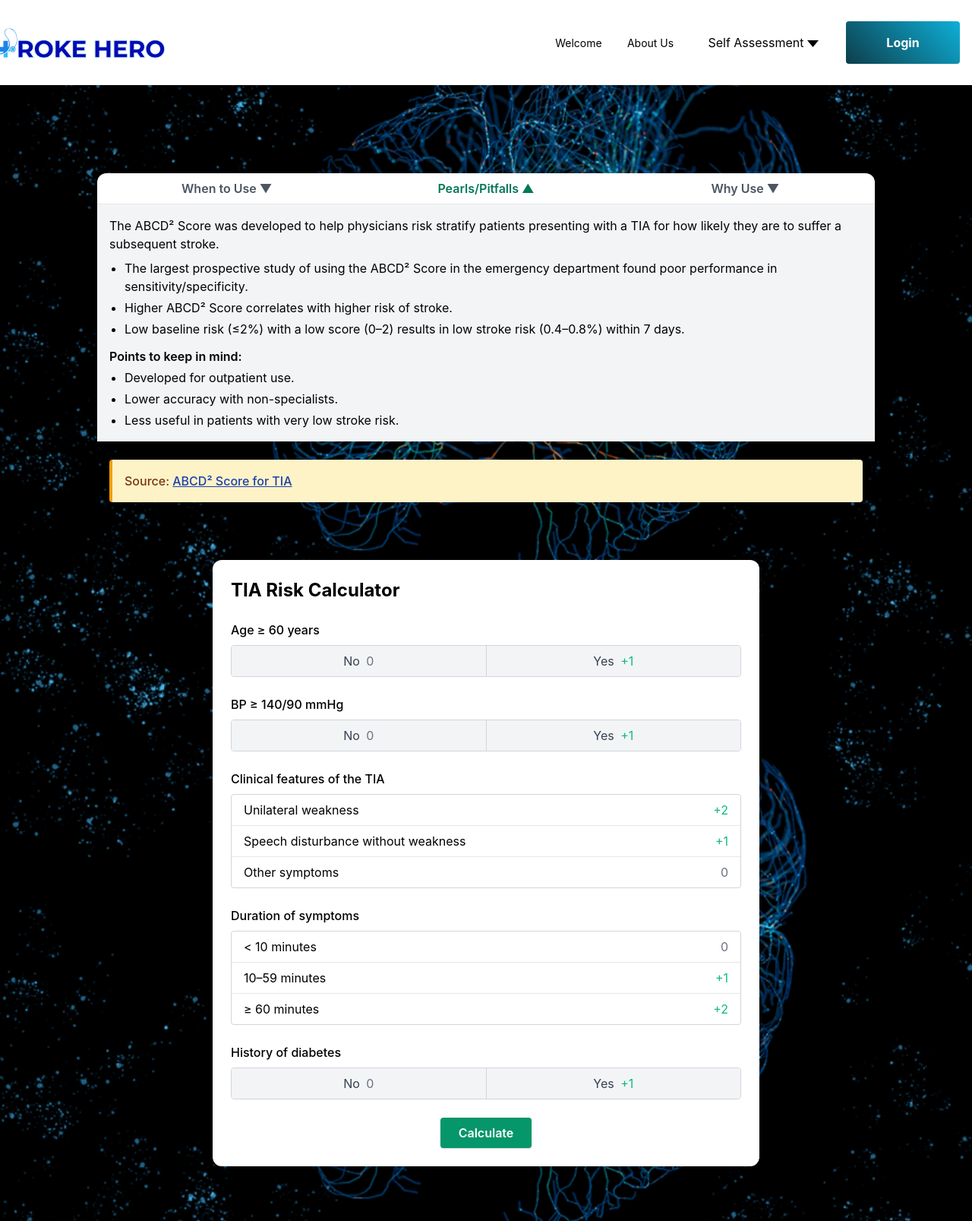
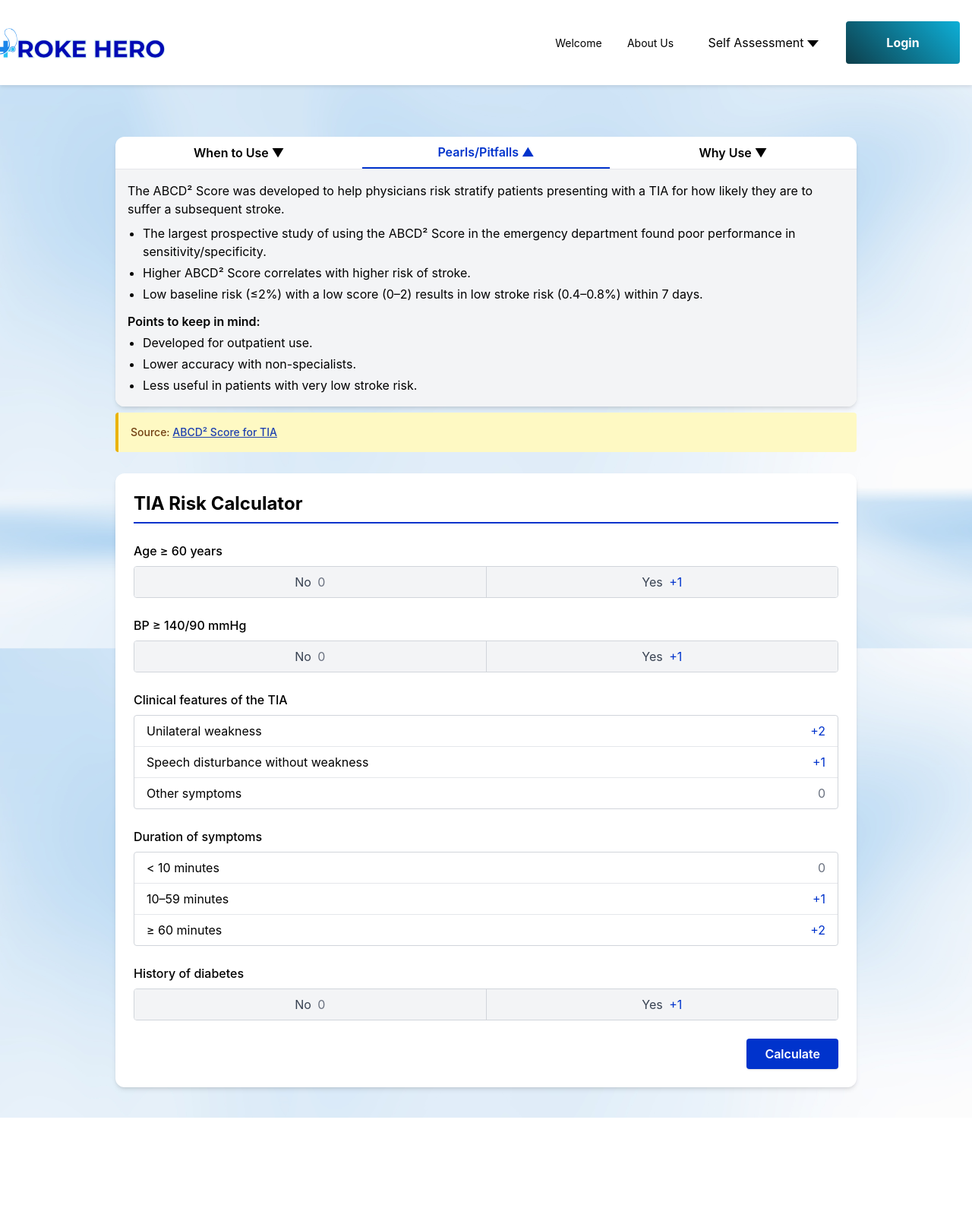
Before and after one commit to Zfeng0207/FIT3199-FYP, a Flask app: page /abcd2_tia in a window 1280 px wide. Shown: the whole page at 76% size. After the commit the page ends 1471 px from the top, so only its background shows below. Run offline with Flask 3, Linux system fonts and the light colour scheme; some libraries are stand-ins or nearby versions.

Commit message:
added darin html changes

```diff
--- a/src/templates/abcd2_tia.html
+++ b/src/templates/abcd2_tia.html
@@ -1,22 +1,33 @@
 <!DOCTYPE html>
 <html lang="en">
+
 <head>
   <meta charset="UTF-8" />
   <meta name="viewport" content="width=device-width, initial-scale=1.0" />
   <title>Cardiovascular Risk Assessment</title>
 
   <!-- 1) Tailwind CSS (load first to scope Reset here) -->
-  <link href="https://cdn.jsdelivr.net/npm/tailwindcss@2.2.19/dist/tailwind.min.css" rel="stylesheet" />
+  <script src="https://cdn.tailwindcss.com"></script>
 
   <link rel="stylesheet" href="{{ url_for('static', filename='css/navigation_bar_style.css') }}" />
   <link rel="stylesheet" href="{{ url_for('static', filename='css/about_us_style.css') }}" />
 
   <style>
+    body {
+      background-image: url("{{ url_for('static', filename='images/skyblue.jpeg') }}");
+      background-size: cover;
+      background-repeat: no-repeat;
+      background-position: center;
+      background-attachment: fixed;
+    }
+
     /* 1) container only shrinks in width, but stays the same height as the nav */
     #cs-navigation .cs-logo {
-      width: auto     !important;
-      height: 4.0625rem !important; /* back to the default desktop height */
-      overflow: visible;            /* let your hero-text spill out if you’re using negative margins */
+      width: auto !important;
+      height: 4.0625rem !important;
+      /* back to the default desktop height */
+      overflow: visible;
+      /* let your hero-text spill out if you’re using negative margins */
       transform: translateX(-65px) !important;
     }
 
@@ -30,17 +41,25 @@
     /* 2) Desktop: make the submenu absolute, vertical, and add gap */
     @media only screen and (min-width: 64rem) {
       #cs-navigation .cs-dropdown {
-        position: relative; /* ensure absolute child is positioned off the li */
+        position: relative;
+        /* ensure absolute child is positioned off the li */
       }
+
       #cs-navigation .cs-dropdown .cs-drop-ul {
-        position: absolute !important; /* take it out of the document flow */
-        top: 100% !important;          /* sit directly below the menu item */
+        position: absolute !important;
+        /* take it out of the document flow */
+        top: 100% !important;
+        /* sit directly below the menu item */
         left: 0 !important;
-        display: flex !important;       /* flex‑column gives us true gaps */
+        display: flex !important;
+        /* flex‑column gives us true gaps */
         flex-direction: column !important;
-        gap: 1rem !important;           /* increase vertical space between links */
-        padding: 0.2rem 0 !important;   /* optional breathing room above/below */
-        margin: 0 !important;           /* reset any built‑in margins */
+        gap: 1rem !important;
+        /* increase vertical space between links */
+        padding: 0.2rem 0 !important;
+        /* optional breathing room above/below */
+        margin: 0 !important;
+        /* reset any built‑in margins */
       }
     }
 
@@ -68,8 +87,8 @@
   <header id="cs-navigation" class="fixed top-0 left-0 w-full z-50 bg-white shadow-md">
     <div class="cs-container">
       <a href="{{ url_for('home') }}" class="cs-logo" aria-label="back to home">
-        <!-- larger logo via utility classes -->
-        <img src="{{ url_for('static', filename='images/stroke_hero_text.svg') }}" class="hero-text" alt="Stroke Hero Logo" decoding="async"/>
+        <img src="{{ url_for('static', filename='images/stroke_hero_text.svg') }}" class="hero-text"
+          alt="Stroke Hero Logo" decoding="async" />
       </a>
       <nav class="cs-nav" role="navigation">
         <button class="cs-toggle" aria-label="mobile menu toggle">
@@ -87,28 +106,24 @@
             {% endif %}
             <li class="cs-li"><a href="{{ url_for('about_us_routing') }}" class="cs-li-link">About Us</a></li>
             {% if user %}
-            <li class="cs-li"><a href="{{ url_for('stroke_prediction_routing') }}" class="cs-li-link">Stroke Prediction</a></li>
+            <li class="cs-li"><a href="{{ url_for('stroke_prediction_routing') }}" class="cs-li-link">Stroke
+                Prediction</a></li>
             {% endif %}
             <li class="cs-li cs-dropdown">
-              <!-- top‐level link stays as your Self Assessment page -->
-              <a href="{{ url_for('self_assesment_routing') }}"
-                 class="cs-li-link cs-drop-link">
+              <a href="{{ url_for('self_assesment_routing') }}" class="cs-li-link cs-drop-link">
                 Self Assessment
                 <svg class="cs-drop-icon" viewBox="0 0 10 6" aria-hidden="true">
-                  <path d="M0 0l5 6 5-6z" fill="currentColor"/>
+                  <path d="M0 0l5 6 5-6z" fill="currentColor" />
                 </svg>
               </a>
-
               <ul class="cs-drop-ul">
                 <li class="cs-drop-li">
-                  <a href="{{ url_for('self_assesment_routing') }}"
-                     class="cs-li-link">
+                  <a href="{{ url_for('self_assesment_routing') }}" class="cs-li-link">
                     ASCVD Risk Estimator
                   </a>
                 </li>
                 <li class="cs-drop-li">
-                  <a href="{{ url_for('self_assesment_routing') }}"
-                     class="cs-li-link">
+                  <a href="{{ url_for('abcd2_tia_routing') }}" class="cs-li-link">
                     ABCD² Score for TIA
                   </a>
                 </li>
@@ -118,26 +133,31 @@
         </div>
       </nav>
       {% if user %}
-      <a href="{{ url_for('logout') }}" class="cs-button-solid cs-nav-button" style="background: linear-gradient(45deg, #0d3e4b, #0eafd7);">Logout</a>
+      <a href="{{ url_for('logout') }}" class="cs-button-solid cs-nav-button"
+        style="background: linear-gradient(45deg, #0d3e4b, #0eafd7);">Logout</a>
       {% else %}
-      <a href="{{ url_for('login') }}" class="cs-button-solid cs-nav-button" style="background: linear-gradient(45deg, #0d3e4b, #0eafd7);">Login</a>
+      <a href="{{ url_for('login') }}" class="cs-button-solid cs-nav-button"
+        style="background: linear-gradient(45deg, #0d3e4b, #0eafd7);">Login</a>
       {% endif %}
     </div>
   </header>
 
   <!-- Spacer below fixed navbar -->
-  <div class="h-32"></div>
+  <div class="h-20"></div>
 
-  <section class="max-w-5xl mx-auto mb-6">
-    <div class="bg-white rounded-t-xl shadow-md overflow-hidden">
+  <section class="max-w-5xl mx-auto px-6 mt-0 mb-2">
+    <div class="bg-white rounded-xl shadow-md overflow-hidden">
       <div class="flex border-b">
-        <button onclick="selectTab('when')" id="tab-when" class="flex-1 py-2 px-4 text-center font-semibold text-gray-600 flex items-center justify-center gap-1">
+        <button onclick="selectTab('when')" id="tab-when"
+          class="flex-1 py-2 px-4 text-center font-semibold text-[#0033cc] flex items-center justify-center gap-1">
           When to Use <span id="arrow-when">▼</span>
         </button>
-        <button onclick="selectTab('pearls')" id="tab-pearls" class="flex-1 py-2 px-4 text-center font-semibold text-gray-600 flex items-center justify-center gap-1">
+        <button onclick="selectTab('pearls')" id="tab-pearls"
+          class="flex-1 py-2 px-4 text-center font-semibold text-[#0033cc] flex items-center justify-center gap-1">
           Pearls/Pitfalls <span id="arrow-pearls">▼</span>
         </button>
-        <button onclick="selectTab('why')" id="tab-why" class="flex-1 py-2 px-4 text-center font-semibold text-gray-600 flex items-center justify-center gap-1">
+        <button onclick="selectTab('why')" id="tab-why"
+          class="flex-1 py-2 px-4 text-center font-semibold text-[#0033cc] flex items-center justify-center gap-1">
           Why Use <span id="arrow-why">▼</span>
         </button>
       </div>
@@ -146,9 +166,11 @@
         The ABCD² Score can help physicians risk stratify stroke in patients presenting with a TIA.
       </div>
       <div id="info-pearls" class="bg-gray-100 p-4 hidden">
-        <p>The ABCD² Score was developed to help physicians risk stratify patients presenting with a TIA for how likely they are to suffer a subsequent stroke.</p>
+        <p>The ABCD² Score was developed to help physicians risk stratify patients presenting with a TIA for how likely
+          they are to suffer a subsequent stroke.</p>
         <ul class="list-disc ml-5 mt-2 space-y-1">
-          <li>The largest prospective study of using the ABCD² Score in the emergency department found poor performance in sensitivity/specificity.</li>
+          <li>The largest prospective study of using the ABCD² Score in the emergency department found poor performance
+            in sensitivity/specificity.</li>
           <li>Higher ABCD² Score correlates with higher risk of stroke.</li>
           <li>Low baseline risk (≤2%) with a low score (0–2) results in low stroke risk (0.4–0.8%) within 7 days.</li>
         </ul>
@@ -169,12 +191,11 @@
   </section>
 
   <!-- Source Reference Box -->
-  <div class="max-w-5xl mx-auto mt-2 mb-6 px-4">
-    <div class="bg-yellow-100 border-l-4 border-yellow-500 text-yellow-900 p-4 rounded">
+  <div class="max-w-5xl mx-auto px-6 mt-0 mb-2">
+    <div class="bg-yellow-100 border-l-4 border-yellow-500 text-yellow-900 p-4 rounded text-sm">
       <p class="font-medium">
         Source:
-        <a href="https://www.mdcalc.com/calc/357/abcd2-score-tia#pearls-pitfalls"
-          target="_blank"
+        <a href="https://www.mdcalc.com/calc/357/abcd2-score-tia#pearls-pitfalls" target="_blank" target="_blank"
           class="underline text-blue-800 hover:text-blue-600">
           ABCD² Score for TIA
         </a>
@@ -186,27 +207,24 @@
   <div class="h-5"></div>
 
   <!-- ============================================ -->
-  <!--             Risk Estimator Form             -->
+  <!--             Risk Estimator Form              -->
   <!-- ============================================ -->
-  <section class="max-w-3xl mx-auto mb-10 space-y-6">
-    <main class="px-6 py-8">
-      <div class="max-w-4xl mx-auto bg-white p-6 rounded-xl shadow-md">
-        <h1 class="text-2xl font-bold mb-6">TIA Risk Calculator</h1>
+  <section class="max-w-5xl mx-auto px-6 mt-0 mb-10">
+    <div class="bg-white w-auto p-6 rounded-xl shadow-md">
+      <h1 class="text-2xl font-bold mb-2">TIA Risk Calculator</h1>
+      <hr class="mb-6 border-t-2 border-[#0033cc]" />
 
       <div class="space-y-6">
         <!-- Age ≥60 years -->
         <div>
           <div class="font-medium mb-2">Age ≥ 60 years</div>
           <div class="flex rounded overflow-hidden border border-gray-300">
-              <button id="age0"
-                onclick="setScore('age', 0)"
-                class="flex-1 py-2 px-4 bg-gray-100 text-gray-700 border-r border-gray-300 outline-none focus:outline-none">
+            <button id="age0" onclick="setScore('age', 0)"
+              class="flex-1 py-2 px-4 bg-gray-100 text-gray-700 border-r border-gray-300">
               No <span class="ml-1 text-gray-500">0</span>
             </button>
-              <button id="age1"
-                onclick="setScore('age', 1)"
-                class="flex-1 py-2 px-4 bg-gray-100 text-gray-700 outline-none focus:outline-none">
-                Yes <span class="ml-1 text-green-500">+1</span>
+            <button id="age1" onclick="setScore('age', 1)" class="flex-1 py-2 px-4 bg-gray-100 text-gray-700">
+              Yes <span class="ml-1 text-[#0033cc]">+1</span>
             </button>
           </div>
         </div>
@@ -215,15 +233,12 @@
         <div>
           <div class="font-medium mb-2">BP ≥ 140/90 mmHg</div>
           <div class="flex rounded overflow-hidden border border-gray-300">
-              <button id="bp0"
-                onclick="setScore('bp', 0)"
-                class="flex-1 py-2 px-4 bg-gray-100 text-gray-700 border-r border-gray-300 outline-none focus:outline-none">
+            <button id="bp0" onclick="setScore('bp', 0)"
+              class="flex-1 py-2 px-4 bg-gray-100 text-gray-700 border-r border-gray-300">
               No <span class="ml-1 text-gray-500">0</span>
             </button>
-              <button id="bp1"
-                onclick="setScore('bp', 1)"
-                class="flex-1 py-2 px-4 bg-gray-100 text-gray-700 outline-none focus:outline-none">
-                Yes <span class="ml-1 text-green-500">+1</span>
+            <button id="bp1" onclick="setScore('bp', 1)" class="flex-1 py-2 px-4 bg-gray-100 text-gray-700">
+              Yes <span class="ml-1 text-[#0033cc]">+1</span>
             </button>
           </div>
         </div>
@@ -232,21 +247,15 @@
         <div>
           <div class="font-medium mb-2">Clinical features of the TIA</div>
           <div class="bg-white rounded border border-gray-300 divide-y divide-gray-200">
-              <button id="features2"
-                onclick="setScore('features', 2)"
-                class="w-full flex justify-between py-2 px-4 outline-none focus:outline-none">
+            <button id="features2" onclick="setScore('features', 2)" class="w-full flex justify-between py-2 px-4">
               <span>Unilateral weakness</span>
-                <span class="text-green-500">+2</span>
+              <span class="text-[#0033cc]">+2</span>
             </button>
-              <button id="features1"
-                onclick="setScore('features', 1)"
-                class="w-full flex justify-between py-2 px-4 outline-none focus:outline-none">
+            <button id="features1" onclick="setScore('features', 1)" class="w-full flex justify-between py-2 px-4">
               <span>Speech disturbance without weakness</span>
-                <span class="text-green-500">+1</span>
+              <span class="text-[#0033cc]">+1</span>
             </button>
-              <button id="features0"
-                onclick="setScore('features', 0)"
-                class="w-full flex justify-between py-2 px-4 outline-none focus:outline-none">
+            <button id="features0" onclick="setScore('features', 0)" class="w-full flex justify-between py-2 px-4">
               <span>Other symptoms</span>
               <span class="text-gray-500">0</span>
             </button>
@@ -257,23 +266,17 @@
         <div>
           <div class="font-medium mb-2">Duration of symptoms</div>
           <div class="bg-white rounded border border-gray-300 divide-y divide-gray-200">
-              <button id="duration0"
-                onclick="setScore('duration', 0)"
-                class="w-full flex justify-between py-2 px-4 outline-none focus:outline-none">
+            <button id="duration0" onclick="setScore('duration', 0)" class="w-full flex justify-between py-2 px-4">
               <span>&lt; 10 minutes</span>
               <span class="text-gray-500">0</span>
             </button>
-              <button id="duration1"
-                onclick="setScore('duration', 1)"
-                class="w-full flex justify-between py-2 px-4 outline-none focus:outline-none">
+            <button id="duration1" onclick="setScore('duration', 1)" class="w-full flex justify-between py-2 px-4">
               <span>10–59 minutes</span>
-                <span class="text-green-500">+1</span>
+              <span class="text-[#0033cc]">+1</span>
             </button>
-              <button id="duration2"
-                onclick="setScore('duration', 2)"
-                class="w-full flex justify-between py-2 px-4 outline-none focus:outline-none">
+            <button id="duration2" onclick="setScore('duration', 2)" class="w-full flex justify-between py-2 px-4">
               <span>≥ 60 minutes</span>
-                <span class="text-green-500">+2</span>
+              <span class="text-[#0033cc]">+2</span>
             </button>
           </div>
         </div>
@@ -282,36 +285,30 @@
         <div>
           <div class="font-medium mb-2">History of diabetes</div>
           <div class="flex rounded overflow-hidden border border-gray-300">
-              <button id="diabetes0"
-                onclick="setScore('diabetes', 0)"
-                class="flex-1 py-2 px-4 bg-gray-100 text-gray-700 border-r border-gray-300 outline-none focus:outline-none">
+            <button id="diabetes0" onclick="setScore('diabetes', 0)"
+              class="flex-1 py-2 px-4 bg-gray-100 text-gray-700 border-r border-gray-300">
               No <span class="ml-1 text-gray-500">0</span>
             </button>
-              <button id="diabetes1"
-                onclick="setScore('diabetes', 1)"
-                class="flex-1 py-2 px-4 bg-gray-100 text-gray-700 outline-none focus:outline-none">
-                Yes <span class="ml-1 text-green-500">+1</span>
+            <button id="diabetes1" onclick="setScore('diabetes', 1)" class="flex-1 py-2 px-4 bg-gray-100 text-gray-700">
+              Yes <span class="ml-1 text-[#0033cc]">+1</span>
             </button>
           </div>
         </div>
-        </div>
 
-        <!-- Calculate -->
-        <div class="mt-6 text-center">
+        <!-- Calculate Button -->
+        <div class="mt-6 text-right">
           <button onclick="calculateScore()"
-                  class="bg-green-600 hover:bg-green-700 text-white font-semibold px-6 py-2 rounded shadow">
+            class="bg-[#0033cc] hover:bg-[#3399ff] text-white font-semibold px-6 py-2 rounded shadow">
             Calculate
           </button>
         </div>
 
         <!-- Result -->
-        <div id="result"
-            class="hidden mt-6 bg-green-700 text-white rounded-lg p-6 whitespace-pre-line">
+        <div id="result" class="hidden mt-6 bg-[#3399ff] text-white rounded-lg p-6 whitespace-pre-line"></div>
+
       </div>
     </div>
-    </main>
   </section>
-
 
   <script>
     let currentTab = 'pearls';
@@ -325,13 +322,13 @@
         const arrow = document.getElementById(`arrow-${id}`);
         const isActive = id === currentTab;
 
-        tabBtn.classList.remove('text-green-700', 'border-green-500');
+        tabBtn.classList.remove('text-[#0033cc]', 'border-b-2', 'border-[#0033cc]');
         arrow.textContent = '▼';
 
         if (isActive) {
           if (expanded) {
             arrow.textContent = '▲';
-            tabBtn.classList.add('text-green-700', 'border-green-500');
+            tabBtn.classList.add('text-[#0033cc]', 'border-b-2', 'border-[#0033cc]');
           }
         }
       });
@@ -372,15 +369,15 @@
       for (let i = 0; i <= max; i++) {
         const btn = document.getElementById(`${category}${i}`);
         // remove selected styles
-      btn.classList.remove('bg-green-600', 'text-white', 'font-bold');
+        btn.classList.remove('bg-[#3399ff]', 'text-white', 'font-bold');
         // re-add default button styles
         btn.classList.add('bg-gray-100', 'text-gray-700');
         // reset each span inside back to its original color
         btn.querySelectorAll('span').forEach(span => {
-        span.classList.remove('text-white', 'text-green-500', 'text-gray-500');
+          span.classList.remove('text-white', 'text-[#0033cc]', 'text-gray-500');
           const txt = span.textContent.trim();
           if (txt.startsWith('+')) {
-          span.classList.add('text-green-500');
+            span.classList.add('text-[#0033cc]');
           } else {
             span.classList.add('text-gray-500');
           }
@@ -390,9 +387,9 @@
       // 2) apply “selected” styles to the one the user clicked
       const sel = document.getElementById(`${category}${value}`);
       sel.classList.remove('bg-gray-100', 'text-gray-700');
-    sel.classList.add('bg-green-600', 'text-white', 'font-bold');
+      sel.classList.add('bg-[#3399ff]', 'text-white', 'font-bold');
       sel.querySelectorAll('span').forEach(span => {
-      span.classList.remove('text-green-500', 'text-gray-500');
+        span.classList.remove('text-[#0033cc]', 'text-gray-500');
         span.classList.add('text-white');
       });
     }
@@ -414,4 +411,5 @@
     }
   </script>
 </body>
+
 </html>
```
Also changed, not shown: src/templates/self_assesment.html (+98 -58 lines), Stroke Hero.svg (deleted), src/static/images/skyblue.jpeg (added), stroke_hero_logo.svg (deleted). Lines whose indentation alone changed are shown as unchanged.
